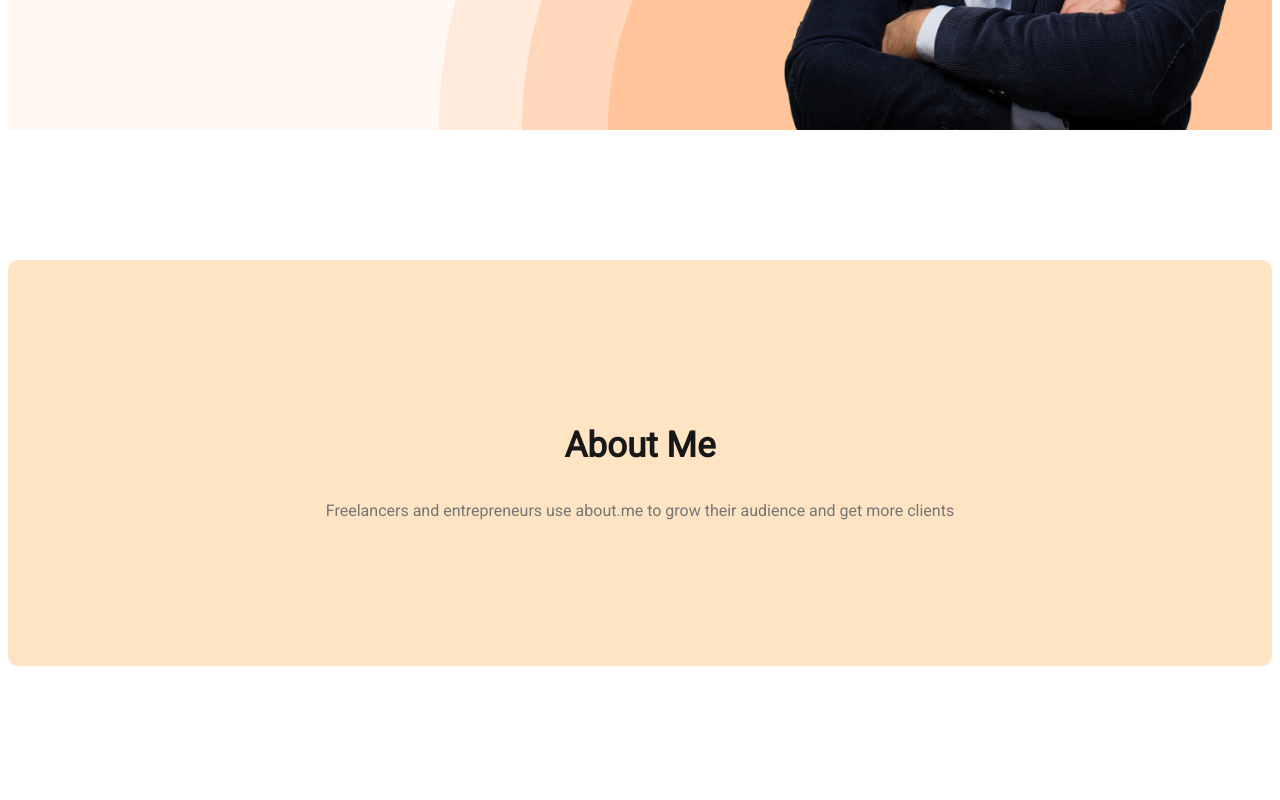
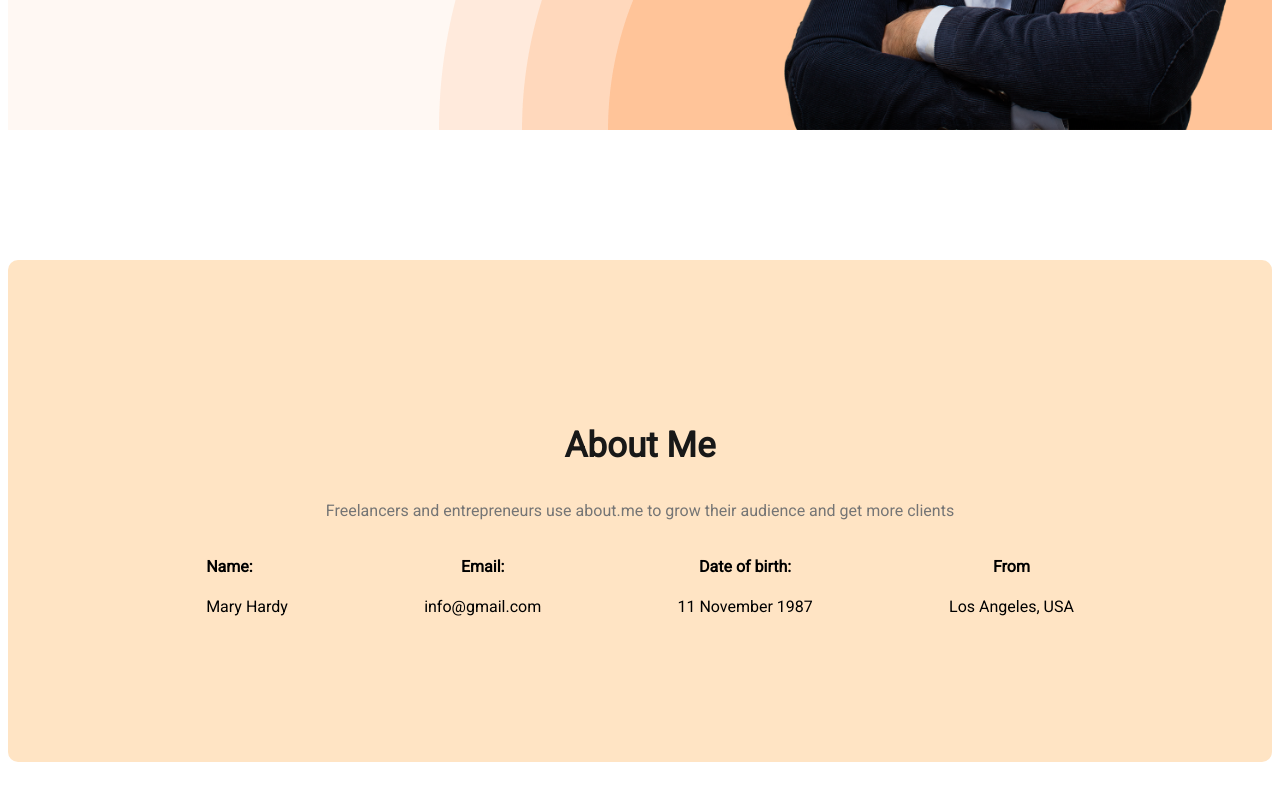
Before and after one commit to forhaditmy/web-developer-porttfolio, a plain HTML site: page index.html in a window 1280 px wide. Shown: the part 630-1430 px from the top of the page. Drawn offline with Linux system fonts and the light colour scheme.

Commit message:
added about information

```diff
--- a/index.html
+++ b/index.html
@@ -41,6 +41,26 @@
 <section class="about">
     <h3 class="section-title">About Me</h3>
     <p class="section-description">Freelancers and entrepreneurs use about.me to grow their audience and get more clients</p>
+    <div class="about-info-container">
+        <!-- .about-info*4>h4.info-title+p.info-description -->
+
+        <div class="about-info">
+             <h4 class="info-title">Name:</h4>
+            <p class="info-description">Mary Hardy</p>
+        </div>
+        <div class="about-inf">
+            <h4 class="info-title">Email:</h4>
+            <p class="info-description">info@gmail.com</p>
+        </div>
+        <div class="about-inf">
+            <h4 class="info-title">Date of birth:</h4>
+            <p class="info-description">11 November 1987</p>
+        </div>
+        <div class="about-inf">
+            <h4 class="info-title">From</h4>
+            <p class="info-description">Los Angeles, USA</p>
+        </div>
+    </div>
 </section>
     </main>
     <footer>
--- a/styles.css/protpolio.css
+++ b/styles.css/protpolio.css
@@ -93,6 +93,10 @@ nav a {
     }
 
     /* main section styles */
+    .main{
+        max-width: 1140px;
+        margin: 0 auto;
+    }
 
     /* about section styles */
     .about{
@@ -102,3 +106,11 @@ nav a {
         margin: 130px 0;
 
     }
+    .about-info-container{
+        display: flex;
+     justify-content: space-around;
+
+    }
+    .about-inf{
+        text-align: center;
+    }
```
